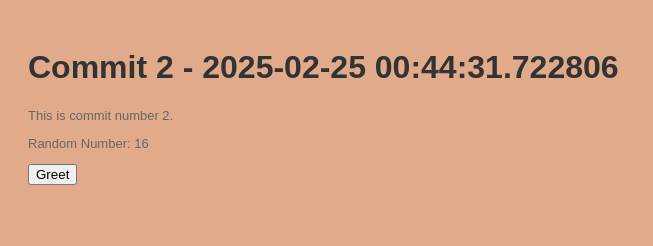
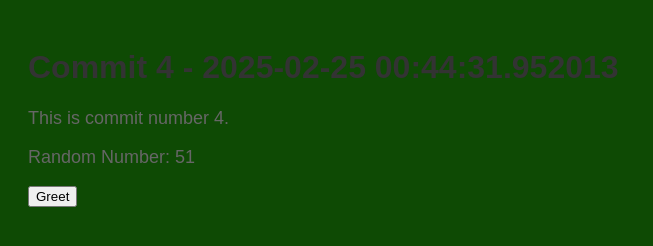
Before and after one commit to stiffs95/myrep-repo-20250225004425, a plain HTML site: page index.html in a window 1280 px wide. Shown: the whole page, without its empty margins (0-653 px from the left). Drawn offline with Linux system fonts and the light colour scheme.

Commit message:
📝 Commit 4 with HTML, CSS, and JS

```diff
--- a/index.html
+++ b/index.html
@@ -2,13 +2,13 @@
     <!DOCTYPE html>
     <html>
     <head>
-        <title>Commit 2 - 2025-02-25 00:44:31.722806</title>
+        <title>Commit 4 - 2025-02-25 00:44:31.952013</title>
         <link rel="stylesheet" href="style.css">
     </head>
     <body>
-        <h1>Commit 2 - 2025-02-25 00:44:31.722806</h1>
-        <p>This is commit number 2.</p>
-        <p>Random Number: 16</p>
+        <h1>Commit 4 - 2025-02-25 00:44:31.952013</h1>
+        <p>This is commit number 4.</p>
+        <p>Random Number: 51</p>
         <button onclick="greet()">Greet</button>
         <script src="script.js"></script>
     </body>
--- a/script.js
+++ b/script.js
@@ -2,4 +2,4 @@
     function greet() {
         alert('Hello from commit ' + commitNumber + '!');
     }
-    var commitNumber = 2;
+    var commitNumber = 4;
--- a/style.css
+++ b/style.css
@@ -1,7 +1,7 @@
 
     body {
         font-family: Arial, sans-serif;
-        background-color: #e1ab8b;
+        background-color: #0e4a04;
         padding: 20px;
     }
     h1 {
@@ -9,5 +9,5 @@
     }
     p {
         color: #666;
-        font-size: 13px;
+        font-size: 18px;
     }
```
